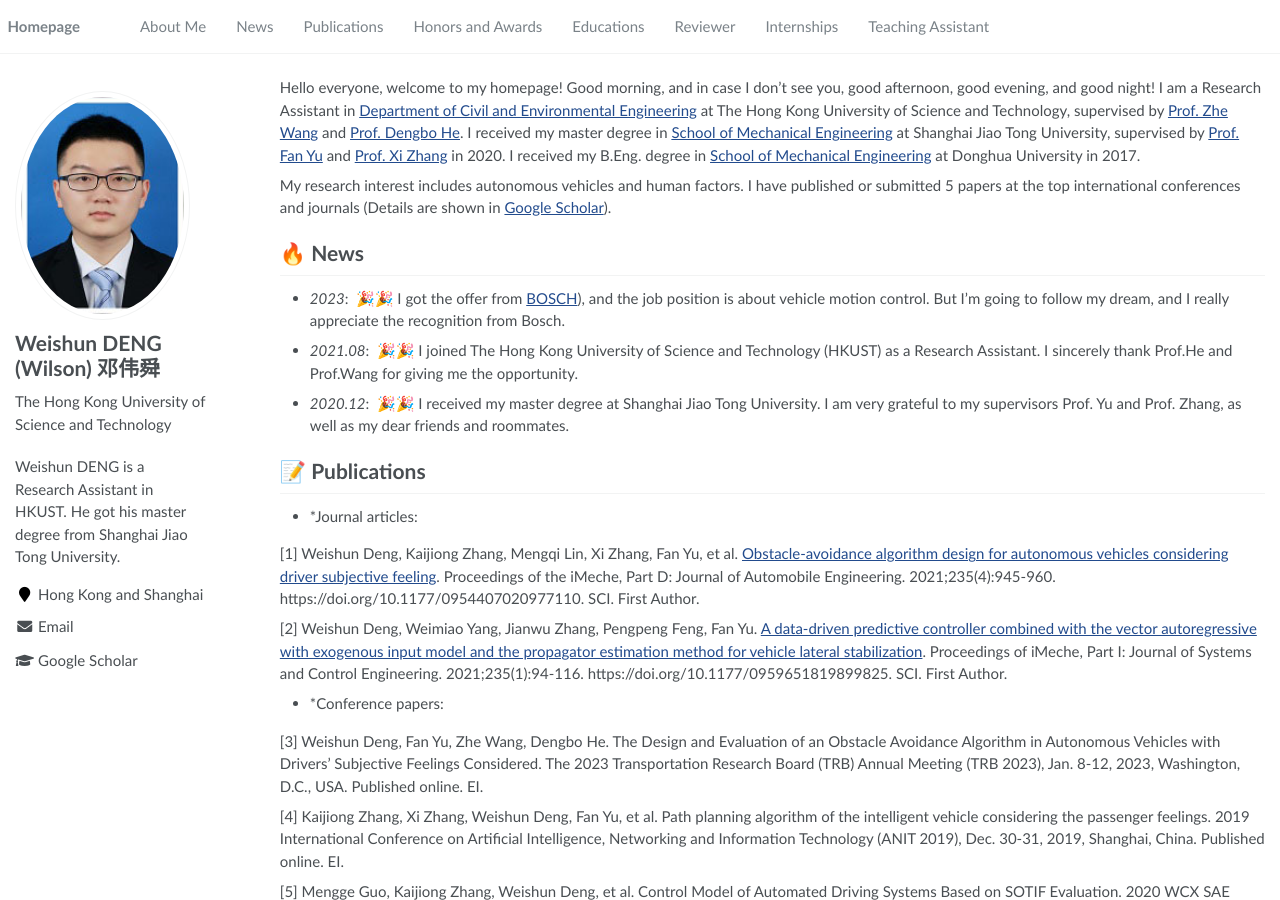
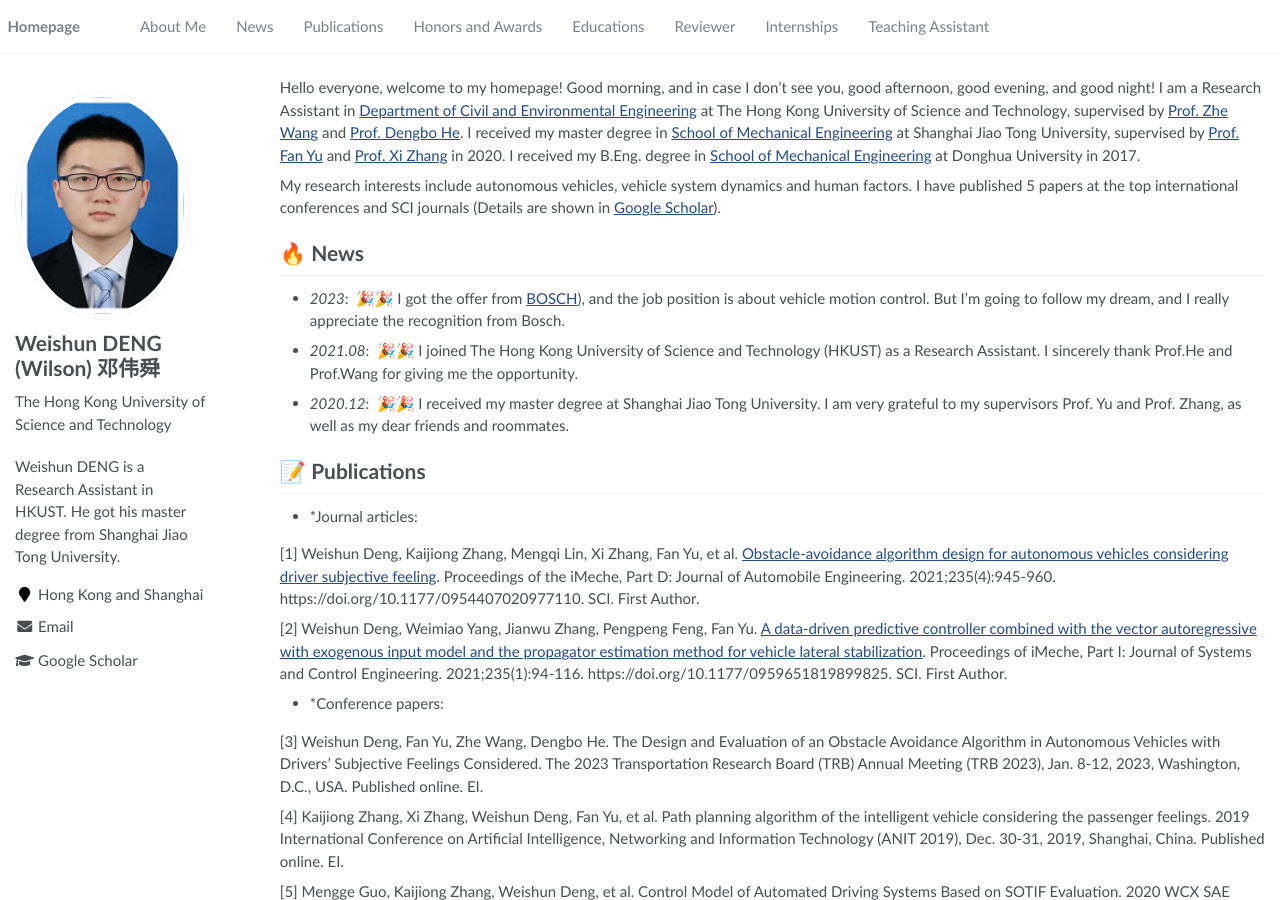
Before and after one commit to RayeRen/acad-homepage.github.io, a Jekyll site: the page built from _pages/about.md, in a window 1280 px wide and 900 px high. Built offline with Jekyll 4.4.1, drawn with Linux system fonts in a browser that asks for light colours.

Commit message:
Update about.md

```diff
--- a/_pages/about.md
+++ b/_pages/about.md
@@ -20,7 +20,7 @@ redirect_from:
 Hello everyone, welcome to my homepage! Good morning, and in case I don't see you, good afternoon, good evening, and good night!
 I am a Research Assistant in [Department of Civil and Environmental Engineering](https://www.ce.ust.hk//) at The Hong Kong University of Science and Technology, supervised by [Prof. Zhe Wang](https://facultyprofiles.hkust.edu.hk/profiles.php?profile=walter-zhe-wang-cezhewang//) and [Prof. Dengbo He](https://seng.hkust.edu.hk/about/people/faculty/dengbo-he). I received my master degree in [School of Mechanical Engineering](https://me.sjtu.edu.cn//) at Shanghai Jiao Tong University, supervised by [Prof. Fan Yu](https://www.baidu.com/link?url=Fov8hSfLaPDQ8bdhpKv2Dq4Vdo1AvnibWXX0HnZl45Mnl9zWvRgpkaB6qnIOThfpm51qD0dy2d0Q5j40w4IcKBnFXNLq7aneEYs7TxerjF3&wd=&eqid=efadda3d00195d7000000006630b2f86) and [Prof. Xi Zhang](https://me.sjtu.edu.cn/teacher_directory1/zhangxi.html//) in 2020. I received my B.Eng. degree in [School of Mechanical Engineering](https://meccol.dhu.edu.cn//) at Donghua University in 2017.
 
-My research interest includes autonomous vehicles and human factors. I have published or submitted 5 papers at the top international conferences and journals (Details are shown in [Google Scholar](https://scholar.google.com/citations?user=LWC2XQEAAAAJ//)).
+My research interests include autonomous vehicles, vehicle system dynamics and human factors. I have published 5 papers at the top international conferences and SCI journals (Details are shown in [Google Scholar](https://scholar.google.com/citations?user=LWC2XQEAAAAJ//)).
 
 
 # 🔥 News
```
